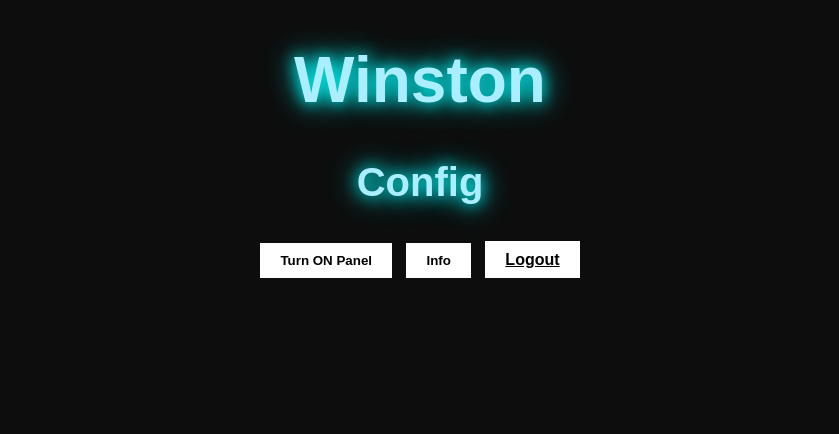
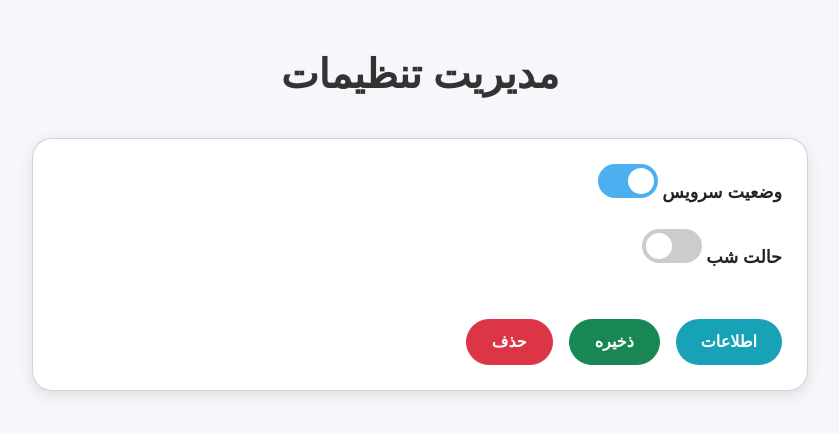
Before and after one commit to t09032025395-boop/Winston_configg, a Flask app: page /main in a window 1280 px wide. Shown: the top 434 px of the page, without its empty margins (220-1059 px from the left). Run offline with Flask 3, Linux system fonts and the light colour scheme; the visitor is signed in with stand-in values (Sample User, id 1).

Commit message:
Update main.html

```diff
--- a/templates/main.html
+++ b/templates/main.html
@@ -2,48 +2,110 @@
 <html lang="fa">
 <head>
     <meta charset="UTF-8">
-    <title>Main Panel</title>
-    <link rel="stylesheet" href="{{ url_for('static', filename='css/style.css') }}">
-    <script src="{{ url_for('static', filename='js/script.js') }}" defer></script>
+    <title>صفحه اصلی</title>
+    <link href="https://cdn.jsdelivr.net/npm/bootstrap@5.3.0/dist/css/bootstrap.min.css" rel="stylesheet">
+    <style>
+        body {
+            background: #f5f7fa;
+            font-family: "Vazirmatn", sans-serif;
+            direction: rtl;
+        }
+        .container {
+            max-width: 800px;
+            margin-top: 50px;
+        }
+        h1 {
+            font-weight: 800;
+            color: #333;
+            text-align: center;
+            margin-bottom: 40px;
+        }
+        .card {
+            border-radius: 20px;
+            box-shadow: 0 4px 15px rgba(0,0,0,0.1);
+            padding: 25px;
+            background: white;
+        }
+        label {
+            font-weight: bold;
+            font-size: 1.1rem;
+        }
+        .toggle-switch {
+            position: relative;
+            display: inline-block;
+            width: 60px;
+            height: 34px;
+        }
+        .toggle-switch input {
+            display: none;
+        }
+        .slider {
+            position: absolute;
+            cursor: pointer;
+            background-color: #ccc;
+            border-radius: 34px;
+            top: 0; left: 0;
+            right: 0; bottom: 0;
+            transition: .4s;
+        }
+        .slider:before {
+            position: absolute;
+            content: "";
+            height: 26px; width: 26px;
+            left: 4px;
+            bottom: 4px;
+            background-color: white;
+            border-radius: 50%;
+            transition: .4s;
+        }
+        input:checked + .slider {
+            background-color: #4cafef;
+        }
+        input:checked + .slider:before {
+            transform: translateX(26px);
+        }
+        .btn-custom {
+            border-radius: 50px !important;
+            padding: 10px 25px;
+            font-weight: bold;
+            font-size: 1rem;
+        }
+        .info-btn {
+            background-color: #17a2b8;
+            border: none;
+            color: white;
+        }
+        .info-btn:hover {
+            background-color: #138496;
+        }
+    </style>
 </head>
-<body class="main-page">
-    <div class="header">
-        <h1 class="ice-title">Winston</h1>
-        <h2 class="ice-subtitle">Config</h2>
-    </div>
+<body>
 
-    <div class="menu">
-        <button onclick="showSection('panel')">Turn ON Panel</button>
-        <button onclick="showSection('info')">Info</button>
-        <a href="{{ url_for('logout') }}">Logout</a>
-    </div>
-
-    <div id="panel" class="section hidden">
-        <div class="switch-container">
-            <label>Aim Assist</label>
-            <input type="checkbox">
+<div class="container">
+    <h1>مدیریت تنظیمات</h1>
+    <div class="card">
+        <div class="mb-4">
+            <label>وضعیت سرویس</label>
+            <label class="toggle-switch ms-3">
+                <input type="checkbox" checked>
+                <span class="slider"></span>
+            </label>
         </div>
-        <div class="switch-container">
-            <label>Aim Bot</label>
-            <input type="checkbox">
+        <div class="mb-4">
+            <label>حالت شب</label>
+            <label class="toggle-switch ms-3">
+                <input type="checkbox">
+                <span class="slider"></span>
+            </label>
         </div>
-        <div class="switch-container">
-            <label>Aim Lock</label>
-            <input type="checkbox">
-        </div>
-        <div class="switch-container">
-            <label>Fix Ping</label>
-            <input type="checkbox">
-        </div>
-        <div class="switch-container">
-            <label>Fix Lag</label>
-            <input type="checkbox">
+        <div class="d-flex gap-3 mt-4">
+            <button class="btn btn-custom info-btn">اطلاعات</button>
+            <button class="btn btn-custom btn-success">ذخیره</button>
+            <button class="btn btn-custom btn-danger">حذف</button>
         </div>
     </div>
+</div>
 
-    <div id="info" class="section hidden">
-        <p>آیدی: @Winstonorg2</p>
-        <p>سازنده: taha Winston</p>
-    </div>
 </body>
 </html>
```
